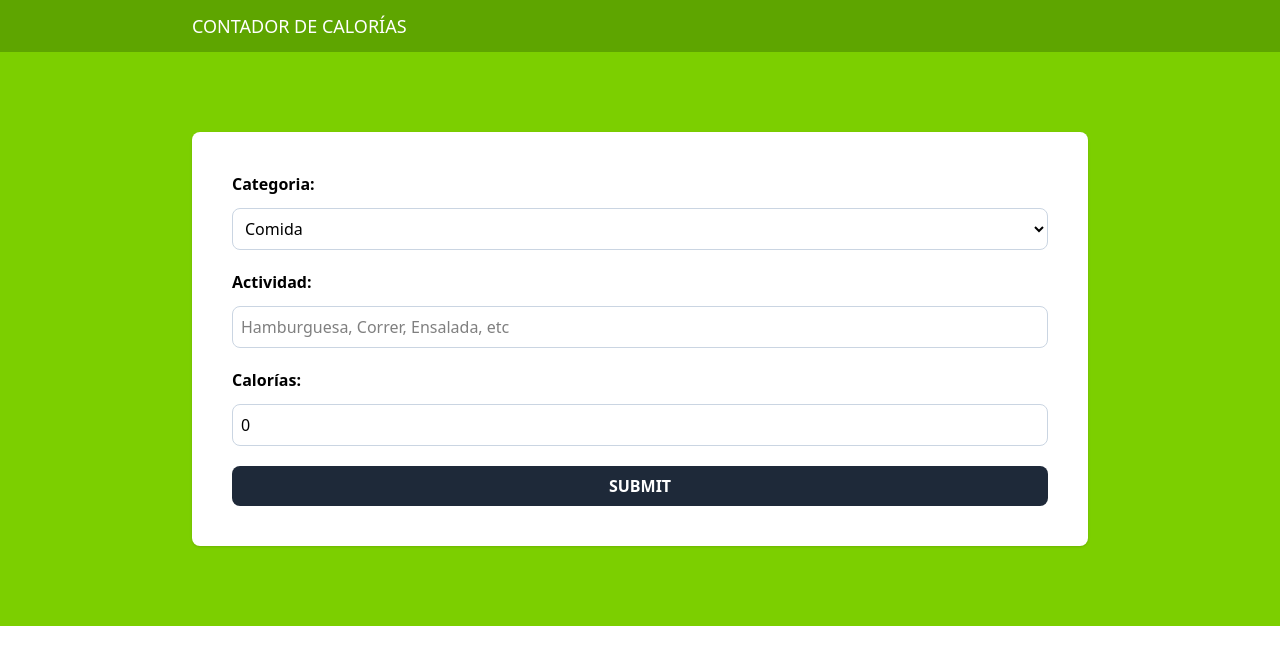
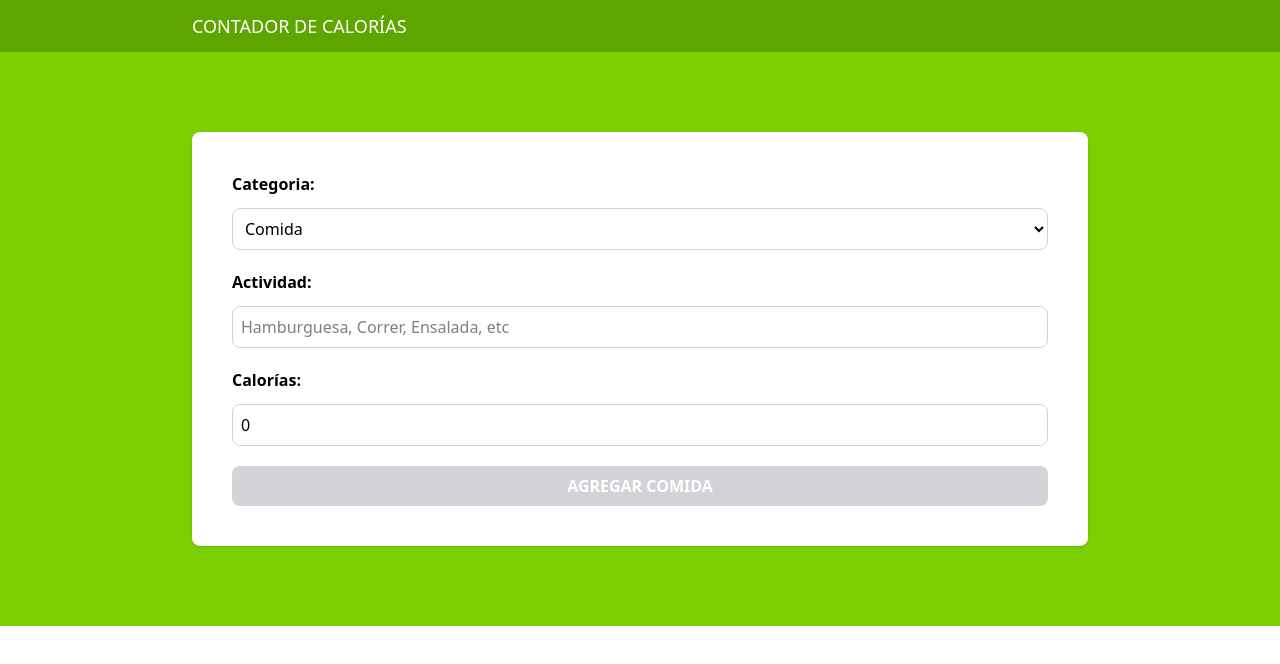
Before and after one commit to augustolemos12/contadorCalorias, a React (Vite) app: page / in a window 1280 px wide. Shown: the top 664 px of the page. Built offline with nearby package versions, Linux system fonts and the light colour scheme.

Commit message:
formulario v3

```diff
--- a/src/App.tsx
+++ b/src/App.tsx
@@ -10,7 +10,6 @@
           <h1 className="text-center text-lg fonto-bold text-white uppercase">
             Contador de Calorías
           </h1>
-
         </div>
       </header>
       <section className="bg-lime-500 py-20 px-5">
--- a/src/components/Form.tsx
+++ b/src/components/Form.tsx
@@ -1,31 +1,57 @@
 import { categories } from "../data/categories"
-import { useState } from "react"
+import { useState, type ChangeEvent, type FormEvent } from "react"
+import { type FormData } from "../types"
 
 export default function Form(){
     //  Estado para manejar los datos del formulario (uno solo)
-    const [formData, setFormData] = useState({
+    const [formData, setFormData] = useState<FormData>({
         category: 1,
         activity: '',
         calories: 0
     })
 
-    const handleChange = () => {
-        // Lógica para manejar los cambios en los campos del formulario
-        console.log("Cambio en el formulario")
+    const handleChange = (e: ChangeEvent<HTMLSelectElement> | ChangeEvent<HTMLInputElement>) => {
+        // Verifica si el campo que se está modificando es de tipo número o no.
+        const isNumberField = ['category', 'calories'].includes(e.target.id);
+
+        // Actualiza el estado del formulario con los nuevos valores
+        setFormData({
+            // Spread operator para mantener los valores anteriores
+            ...formData,
+            // [e.target.id] es el id del elemento HTML que disparó el evento, en este caso id toma los valores "category", "activity" o "calories".
+            // [e.target.value] es el valor actual del elemento HTML. Por defecto, los valores de los elementos HTML son cadenas de texto asi que si el campo es de tipo número, se convierte a número.
+            [e.target.id]: isNumberField ? Number(e.target.value) : e.target.value
+        })
     }
+
+    const isFormValid = () => {
+        const {activity, calories} = formData
+        // Verifica que la actividad no esté vacía y que las calorías sean mayores a 0
+        // trim() elimina los espacios en blanco al inicio y al final de la cadena, asegurando que solo se considere texto significativo. Si el usuario ingresa solo espacios en blanco, se considerará como una cadena vacía.
+        return activity.trim() !== '' && calories > 0
+    }
+
+    const handleSubmit = (e: FormEvent<HTMLFormElement>) => {
+        e.preventDefault(); // Evita que la página se recargue al enviar el formulario
+        console.log(formData)
+    }
+
     return(
         <>
-            <form className="space-y-5 bg-white shadow p-10 rounded-lg">
-                {/* Se coloca un div por cada conjunto de ingreso de datos */}
+            <form
+                className="space-y-5 bg-white shadow p-10 rounded-lg"
+                onSubmit={handleSubmit}
+            >
                 {/* SELECCIÓN DE CATEGORÍAS */}
                 <div className="grid grid-cols-1 gap-3">
                     <label htmlFor="category" className="font-bold">Categoria:</label>
                     <select
                         className="border border-slate-300 p-2 rounded-lg w-full bg-white"
                         id="category"
-                        //Controla el valor del select
+                        //'value' sirve para indicar el valor seleccionado en el select, en este caso se obtiene del estado formData
                         value={formData.category}
-                        onChange={handleChange} //Maneja los cambios en el select
+                        //maneja los cambios en el select
+                        onChange={handleChange}
                         >
                             {categories.map((category) => (
                                 <option
@@ -50,6 +76,7 @@
                         onChange={handleChange} //Maneja los cambios en el input
                     />
                 </div>
+
                 {/* SELECCION DE CANTIDAD DE CALORÍAS */}
                 <div className="grid grid-cols-1 gap-3">
                     <label htmlFor="calories" className="font-bold">Calorías: </label>
@@ -65,7 +92,11 @@
 
                 <input
                     type="submit"
-                    className="bg-gray-800 hover:bg-gray-900 w-full p-2 font-bold uppercase text-white cursor-pointer rounded-lg"
+                    className="bg-gray-800 hover:bg-gray-900 w-full p-2 font-bold uppercase text-white cursor-pointer rounded-lg disabled:opacity-20 disabled:cursor-not-allowed"
+                    // Cambia el texto del botón según la categoría seleccionada
+                    value={formData.category === 1 ? 'Agregar comida' : 'Agregar ejercicio'}
+                    disabled={!isFormValid()} // Deshabilita el botón si el formulario no es válido. Disabled es un atributo booleano, por lo que si isFormValid() devuelve false, se convierte en true y el botón se deshabilita.
+
                 />
             </form>
         </>
--- a/src/types/index.ts
+++ b/src/types/index.ts
@@ -2,3 +2,9 @@
     id: number,
     name: string
 }
+
+export type FormData = {
+    category: number,
+    activity: string,
+    calories: number
+}
```
